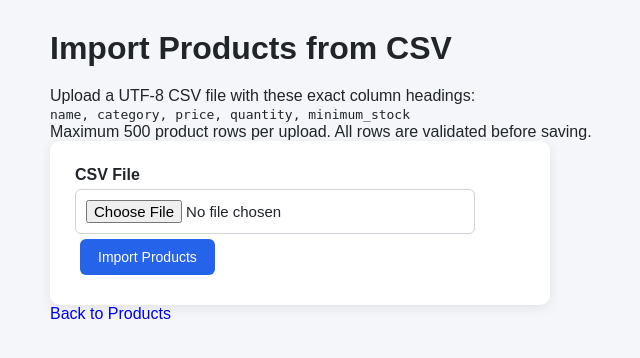
After one commit to kanav4611-boop/inventory-management-system, a Flask app: page /import-products in a window 1280 px wide. The commit adds this page. Shown: the top 358 px of the page, without its empty margins (20-660 px from the left). Run offline with Flask 3, Linux system fonts and the light colour scheme; the visitor is signed in with stand-in values (Sample User, id 1).

Commit message:
Add validated CSV product import

```diff
--- a/app.py
+++ b/app.py
@@ -755,6 +755,71 @@ def export_low_stock():
     return response
 
 
+@app.route("/import-products", methods=["GET", "POST"])
+@login_required
+def import_products():
+    error = None
+    imported_count = 0
+
+    if request.method == "POST":
+        uploaded_file = request.files.get("file")
+        if not uploaded_file or not uploaded_file.filename:
+            error = "Choose a CSV file to import."
+        elif not uploaded_file.filename.lower().endswith(".csv"):
+            error = "Only CSV files are supported."
+        else:
+            import csv
+            import io
+            try:
+                text_data = uploaded_file.stream.read().decode("utf-8-sig")
+                reader = csv.DictReader(io.StringIO(text_data))
+                required = {"name", "category", "price", "quantity", "minimum_stock"}
+                if not reader.fieldnames or not required.issubset(
+                    {field.strip().lower() for field in reader.fieldnames if field}
+                ):
+                    error = "CSV headers must include: name, category, price, quantity, minimum_stock."
+                else:
+                    # Normalize header names while preserving row values.
+                    rows = []
+                    for row_number, row in enumerate(reader, start=2):
+                        normalized = {
+                            (key or "").strip().lower(): (value or "").strip()
+                            for key, value in row.items()
+                        }
+                        name = normalized.get("name", "")
+                        category = normalized.get("category", "")
+                        price = float(normalized.get("price", ""))
+                        quantity = int(normalized.get("quantity", ""))
+                        minimum_stock = int(normalized.get("minimum_stock", ""))
+                        if not name or not category or len(name) > 100 or len(category) > 100:
+                            raise ValueError(f"Row {row_number}: product name/category is missing or too long.")
+                        if not math.isfinite(price) or price < 0 or quantity < 0 or minimum_stock < 0:
+                            raise ValueError(f"Row {row_number}: values must be non-negative and valid.")
+                        rows.append(Product(
+                            name=name,
+                            category=category,
+                            price=price,
+                            quantity=quantity,
+                            minimum_stock=minimum_stock
+                        ))
+                        if len(rows) > 500:
+                            raise ValueError("A maximum of 500 products can be imported at once.")
+                    if not rows:
+                        error = "The CSV file does not contain any product rows."
+                    else:
+                        db.session.add_all(rows)
+                        log_activity("Products Imported", f"Imported {len(rows)} products from CSV")
+                        db.session.commit()
+                        imported_count = len(rows)
+                        flash(f"Successfully imported {imported_count} products.", "success")
+                        return redirect(url_for("products"))
+            except (UnicodeDecodeError, csv.Error, ValueError, TypeError) as exc:
+                db.session.rollback()
+                error = str(exc) or "The CSV file could not be processed."
+
+    return render_template("import_products.html", error=error, imported_count=imported_count)
+
+
 @app.route("/export-products")
 @login_required
 def export_products():
--- /dev/null
+++ b/templates/import_products.html
@@ -0,0 +1,16 @@
+<!DOCTYPE html>
+<html lang="en"><head><meta charset="UTF-8"><meta name="viewport" content="width=device-width, initial-scale=1.0">
+<title>Import Products from CSV</title><link rel="stylesheet" href="{{ url_for('static', filename='css/style.css') }}"></head>
+<body><div class="container">
+<h1>Import Products from CSV</h1>
+<p>Upload a UTF-8 CSV file with these exact column headings:</p>
+<code>name, category, price, quantity, minimum_stock</code>
+<p>Maximum 500 product rows per upload. All rows are validated before saving.</p>
+{% if error %}<div class="form-error">{{ error }}</div>{% endif %}
+<form method="POST" enctype="multipart/form-data">
+<label for="file">CSV File</label>
+<input id="file" type="file" name="file" accept=".csv,text/csv" required>
+<button type="submit">Import Products</button>
+</form>
+<p><a href="{{ url_for('products') }}">Back to Products</a></p>
+</div></body></html>
--- a/templates/products.html
+++ b/templates/products.html
@@ -85,6 +85,10 @@
 
 <a href="{{ url_for('export_products') }}">
     <button type="button">📥 Export CSV</button>
+</a>
+
+<a href="{{ url_for('import_products') }}">
+    <button type="button">📤 Import CSV</button>
 </a>
 
 
```
